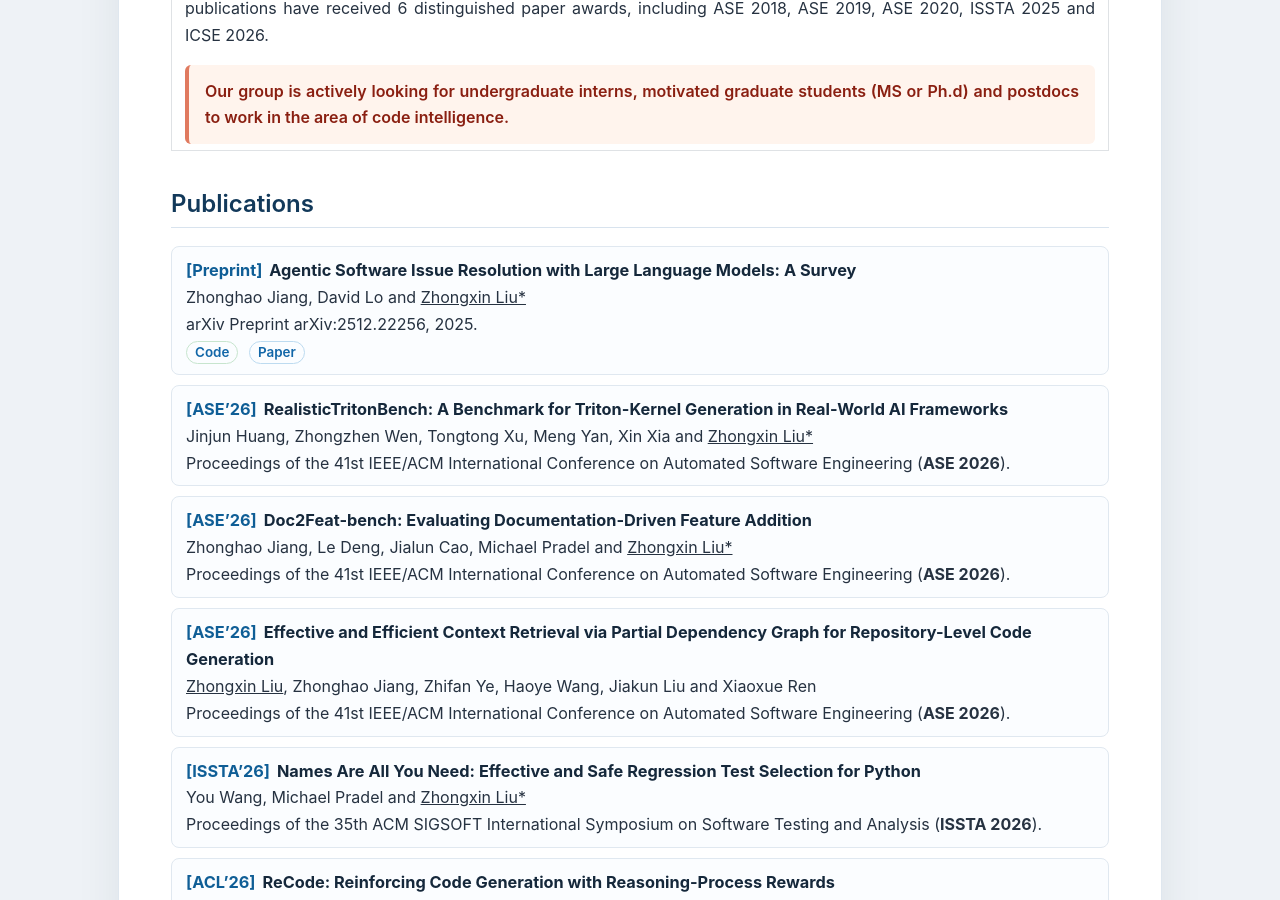
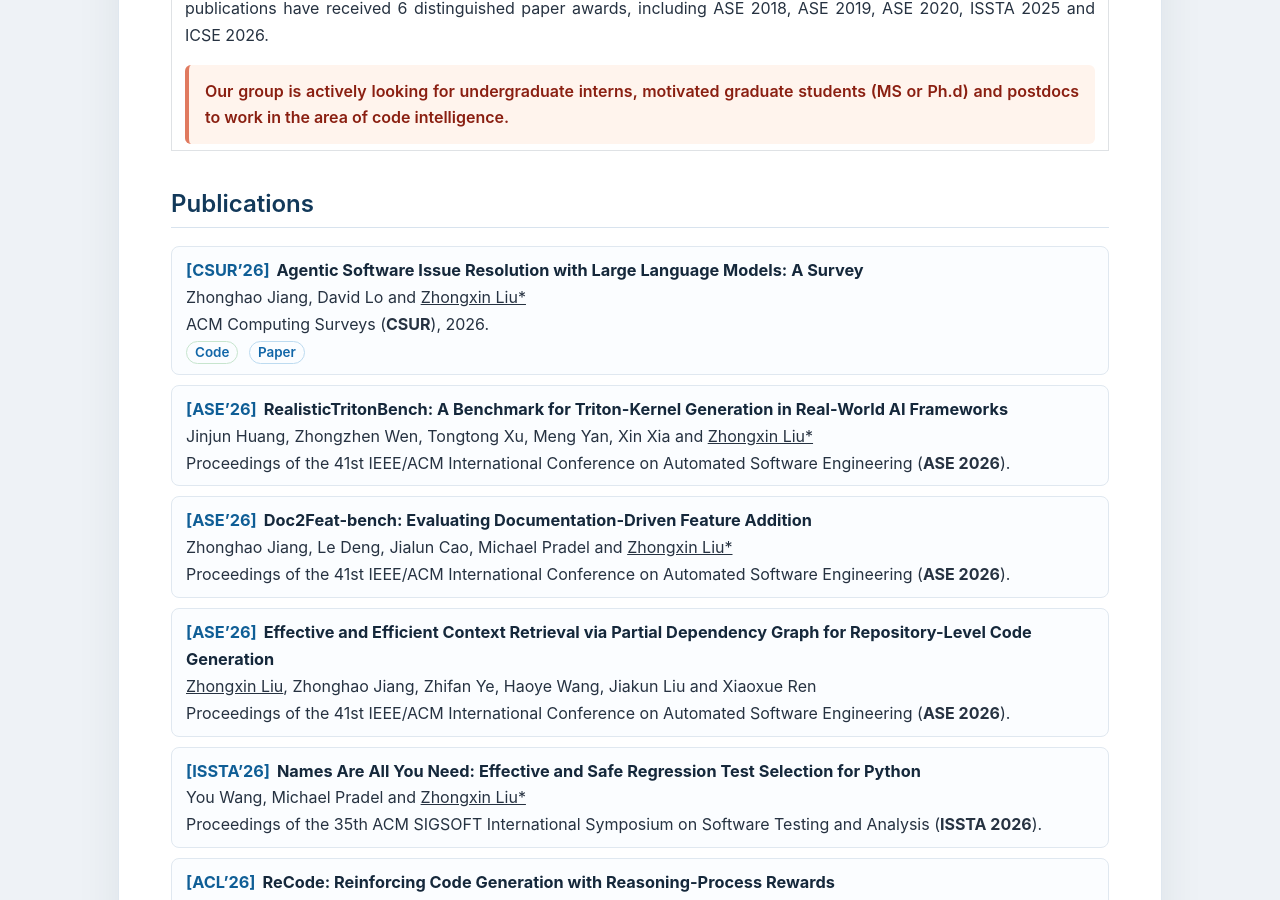
Before and after one commit to zhongxin-liu/zhongxin-liu.github.io, a Jekyll site: the page index.html, which Jekyll copies as it is, in a window 1280 px wide and 900 px high, scrolled down 623 px. Built offline with Jekyll 4.4.1, drawn with Linux system fonts in a browser that asks for light colours.

Commit message:
Update agentic issue resolution survey to CSUR

```diff
--- a/index.html
+++ b/index.html
@@ -77,9 +77,9 @@ gtag('config', 'UA-158965281-1');
 <h2>Publications</h2>
 <ul>
 <li>
-<b><span style="color: #0b5394;">[Preprint]</span> Agentic Software Issue Resolution with Large Language Models: A Survey</b><br>
+<b><span style="color: #0b5394;">[CSUR’26]</span> Agentic Software Issue Resolution with Large Language Models: A Survey</b><br>
 Zhonghao Jiang, David Lo and <u>Zhongxin Liu*</u><br>
-arXiv Preprint arXiv:2512.22256, 2025.
+ACM Computing Surveys (<b>CSUR</b>), 2026.
 <br>
 <a href="https://github.com/ZhonghaoJiang/Awesome-Issue-Solving" target="_blank" class="publication-link code-link">Code</a> <a href="https://doi.org/10.48550/arXiv.2512.22256" target="_blank" class="publication-link paper-link">Paper</a><br>
 </li>
--- a/metadata/pub2.bib
+++ b/metadata/pub2.bib
@@ -1,9 +1,9 @@
 @article{jiang2025agentic,
   title={Agentic Software Issue Resolution with Large Language Models: A Survey},
-  shorttitle={Preprint},
+  shorttitle={CSUR'26},
   author={Jiang, Zhonghao and Lo, David and {\textbf{Zhongxin Liu*}}},
-  journaltitle={arXiv preprint arXiv:2512.22256},
-  year={2025},
+  journaltitle={ACM Computing Surveys (CSUR)},
+  year={2026},
   doi = {10.48550/arXiv.2512.22256},
   url = {https://github.com/ZhonghaoJiang/Awesome-Issue-Solving}
 }
```
